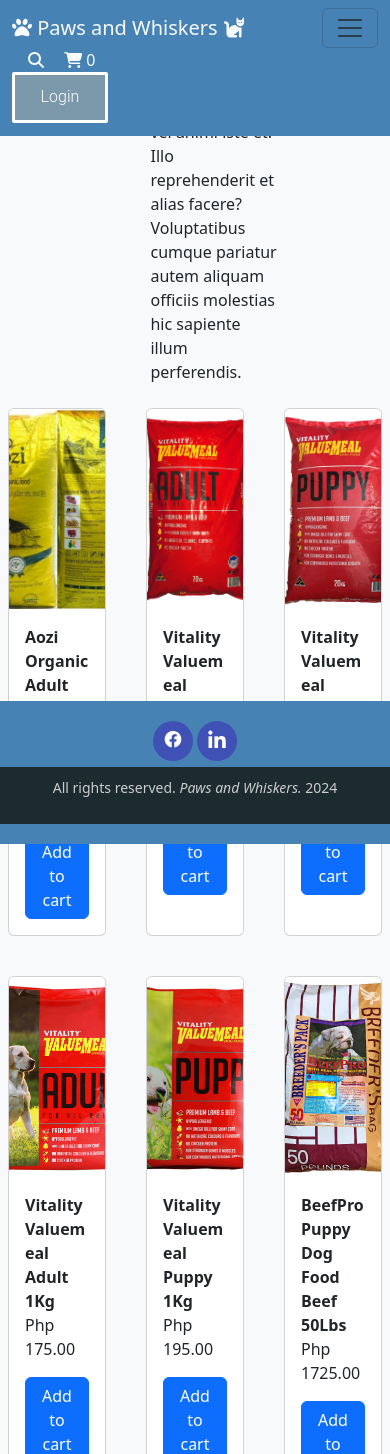
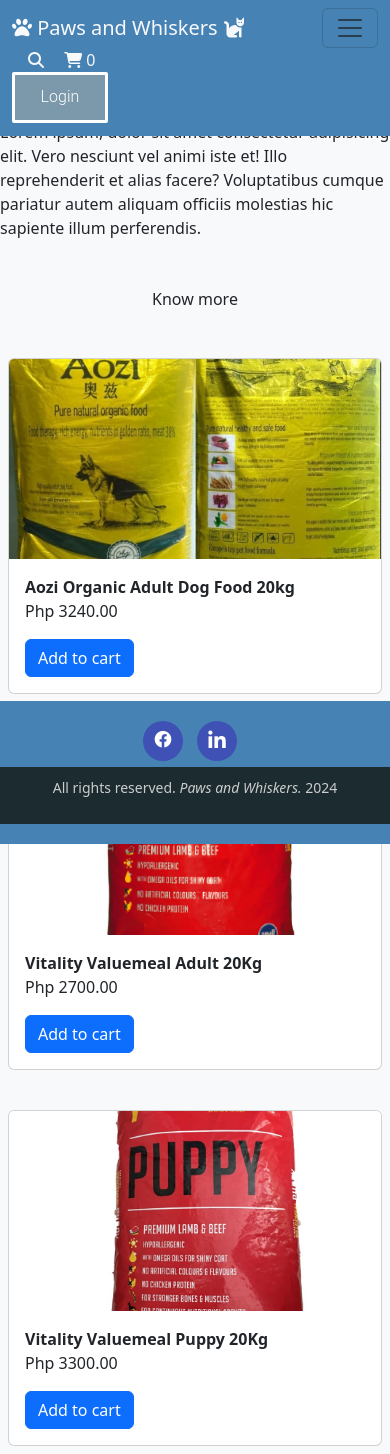
Before and after one commit to Jed-morris/Paws-and-Whiskers, a PHP site: page / in a window 390 px wide. Shown: the top 1454 px of the page. Run offline with PHP 8.4, Linux system fonts and the light colour scheme; data comes from the database, SQL or seed files in the repository; some libraries are stand-ins or nearby versions.

Commit message:
modified:   styles.css

```diff
--- a/styles.css
+++ b/styles.css
@@ -117,9 +117,19 @@
     }
   }
 
+.home {
+    min-height: 100vh;
+    overflow: auto;
+}
+
+.container-1,
+.container-2 {
+    padding: 2rem 0;
+}
+
 .footer {
     text-align: center;
-    position: absolute;
+    position: fixed;
     right: 0;
     left: 0;
     bottom: 0;
@@ -191,3 +201,36 @@
     color: #ccc;
     font-size: 14px;
 }
+
+@media (max-width: 767px) {
+    .card-container {
+        grid-template-columns: auto;
+    }
+
+    .header .shopping-cart {
+        width: 100%;
+        right: 0;
+        padding: 1rem;
+    }
+
+    .footercontainer-1 {
+        flex-direction: row;
+        justify-content: center;
+    }
+
+    .footercontainer-1 .social a {
+        margin-right: 10px;
+    }
+}
+
+@media (min-width: 768px) and (max-width: 991px) {
+    .card-container {
+        grid-template-columns: auto auto;
+    }
+}
+
+@media (min-width: 992px) {
+    .card-container {
+        grid-template-columns: auto auto auto;
+    }
+}
```
